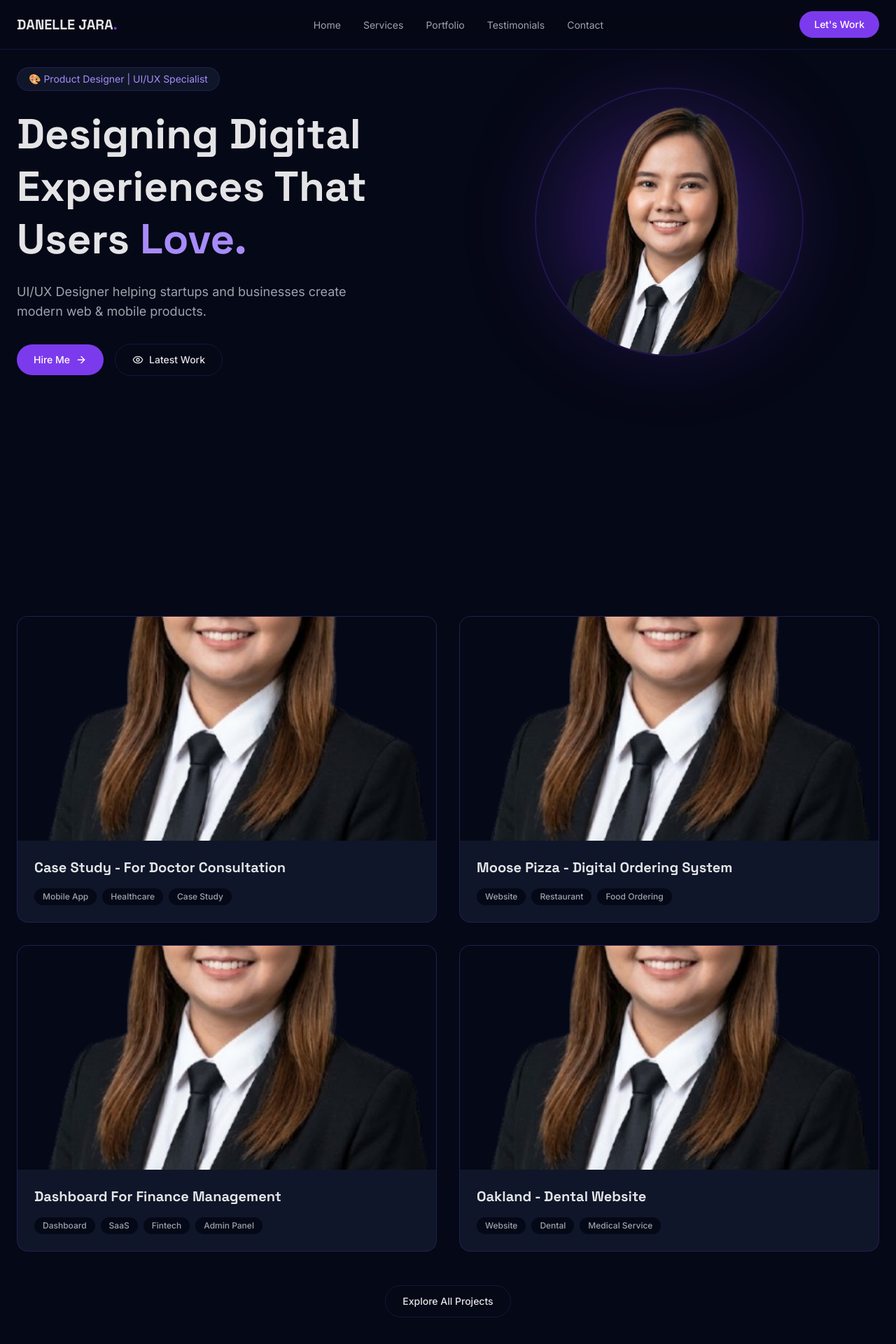
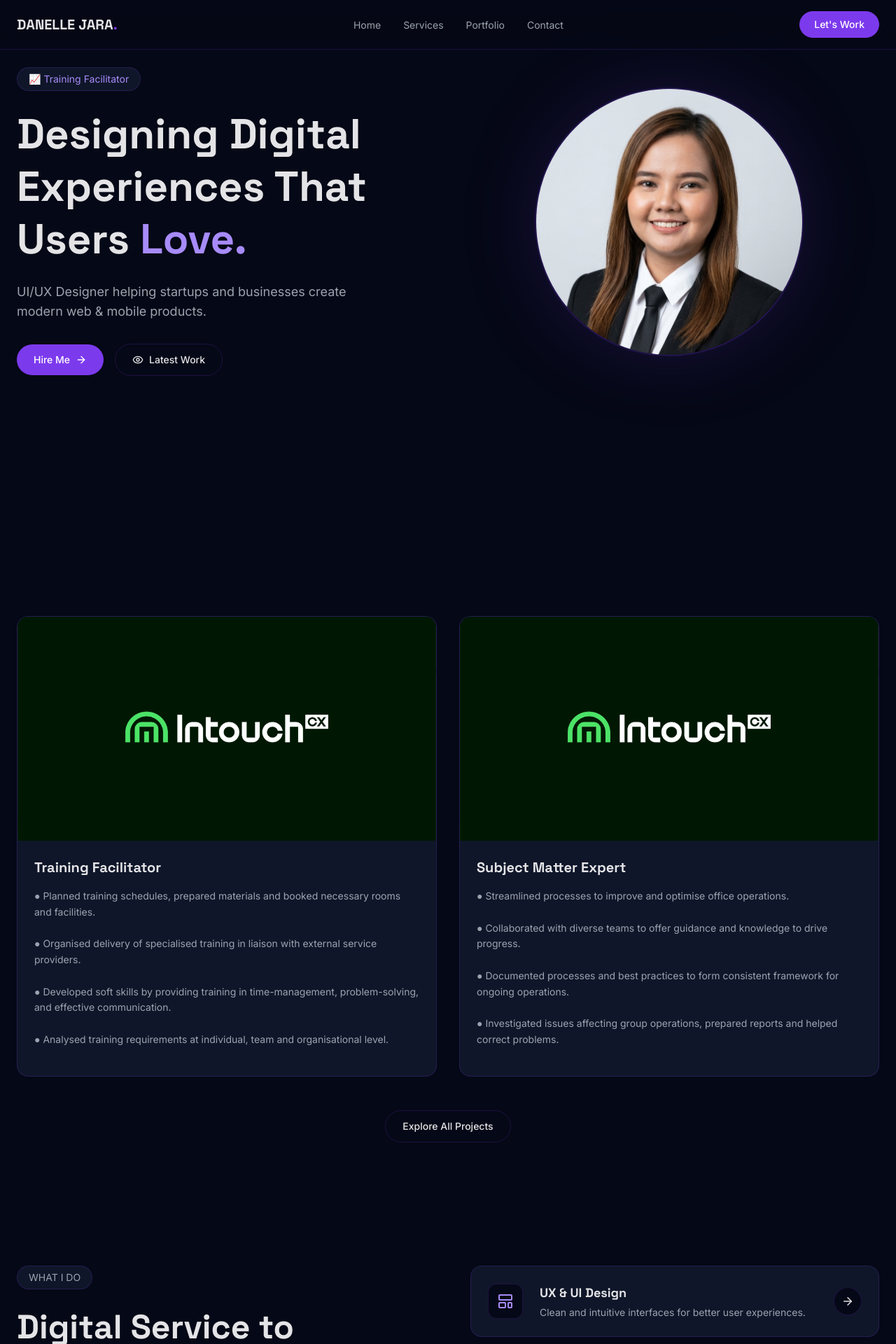
Before and after one commit to Cherubin-Hub/JaraPortfolio, a Next.js app: page / in a window 1280 px wide. Shown: the top 1920 px of the page at 70% size. Built offline with nearby package versions, Linux system fonts and the light colour scheme.

Commit message:
Update Profile Experience and Contact Information

```diff
--- a/src/app/page.tsx
+++ b/src/app/page.tsx
@@ -2,7 +2,7 @@ import Hero from "@/components/Hero";
 import ProjectGallery from "@/components/ProjectGallery";
 import Services from "@/components/Services";
 import Process from "@/components/Process";
-import Testimonials from "@/components/Testimonials";
+// import Testimonials from "@/components/Testimonials";
 import Contact from "@/components/Contact";
 import Footer from "@/components/Footer";
 
@@ -13,7 +13,7 @@ export default function Home() {
       <ProjectGallery />
       <Services />
       <Process />
-      <Testimonials />
+      {/* <Testimonials /> */}
       <Contact />
       <Footer />
     </main>
--- a/src/components/Contact.tsx
+++ b/src/components/Contact.tsx
@@ -38,7 +38,7 @@ export default function Contact() {
                 <span className="animate-ping absolute inline-flex h-full w-full rounded-full bg-green-400 opacity-75"></span>
                 <span className="relative inline-flex rounded-full h-2 w-2 bg-green-500"></span>
               </span>
-              Available for Freelance Projects
+              Available for Work
             </span>
 
             {/* Profile Image */}
@@ -52,11 +52,11 @@ export default function Contact() {
             <div className="space-y-3 w-full text-left mt-4 border-t border-border pt-6">
               <div>
                 <p className="text-xs text-foreground-muted mb-1">Email</p>
-                <p className="text-sm font-medium text-foreground">yourmail@example.com</p>
+                <p className="text-sm font-medium text-foreground">jjdanelle.1997@gmail.com</p>
               </div>
               <div>
-                <p className="text-xs text-foreground-muted mb-1">WhatsApp</p>
-                <p className="text-sm font-medium text-foreground">+63 912 345 6789</p>
+                <p className="text-xs text-foreground-muted mb-1">Mobile Number</p>
+                <p className="text-sm font-medium text-foreground">+63 920 705 4479</p>
               </div>
             </div>
           </div>
--- a/src/components/Hero.tsx
+++ b/src/components/Hero.tsx
@@ -12,7 +12,7 @@ export default function Hero() {
         <div className="flex-1 text-center md:text-left">
           {/* Badge */}
           <span className="inline-flex items-center gap-2 rounded-full border border-border bg-background-card px-4 py-1.5 text-sm text-primary-light">
-            🎨 Product Designer | UI/UX Specialist
+            📈 Training Facilitator
           </span>
 
           {/* Headline */}
@@ -58,7 +58,7 @@ export default function Hero() {
           {/* Profile image */}
           <div className="relative h-64 w-64 sm:h-80 sm:w-80 lg:h-96 lg:w-96 overflow-hidden rounded-full border-2 border-border">
             <Image
-              src="/images/profile.png"
+              src="/images/profile.jpg"
               alt="Profile photo"
               fill
               className="object-cover object-[center_20%]"
--- a/src/components/Navbar.tsx
+++ b/src/components/Navbar.tsx
@@ -7,7 +7,7 @@ const navLinks = [
   { label: "Home", href: "#home" },
   { label: "Services", href: "#services" },
   { label: "Portfolio", href: "#portfolio" },
-  { label: "Testimonials", href: "#testimonials" },
+  // { label: "Testimonials", href: "#testimonials" },
   { label: "Contact", href: "#contact" },
 ];
 
--- a/src/components/ProjectGallery.tsx
+++ b/src/components/ProjectGallery.tsx
@@ -29,7 +29,12 @@ export default function ProjectGallery() {
                   {project.title}
                 </h3>
 
-                {/* Tags */}
+                {/* Project Description */}
+                <p className="whitespace-pre-line text-sm text-foreground-muted mb-4 leading-relaxed">
+                  {project.description}
+                </p>
+
+                {/* Tags
                 <div className="flex flex-wrap gap-2">
                   {project.tags.map((tag) => (
                     <span
@@ -39,7 +44,7 @@ export default function ProjectGallery() {
                       {tag}
                     </span>
                   ))}
-                </div>
+                </div> */}
               </div>
             </div>
           ))}
--- a/src/data/projects.ts
+++ b/src/data/projects.ts
@@ -1,26 +1,40 @@
 export const projects = [
   {
     id: 1,
-    title: "Case Study - For Doctor Consultation",
-    image: "/images/profile.png", // Temporarily gamitin muna natin ang profile pic mo
+    title: "Training Facilitator",
+    description: `● Planned training schedules, prepared materials and booked necessary rooms and facilities.
+
+                  ● Organised delivery of specialised training in liaison with external service providers.
+
+                  ● Developed soft skills by providing training in time-management, problem-solving, and effective communication.
+
+                  ● Analysed training requirements at individual, team and organisational level.`,
+    image: "/images/intouchcx.jpg",
     tags: ["Mobile App", "Healthcare", "Case Study"],
   },
   {
     id: 2,
-    title: "Moose Pizza - Digital Ordering System",
-    image: "/images/profile.png",
+    title: "Subject Matter Expert",
+    description: `● Streamlined processes to improve and optimise office operations.
+
+                  ● Collaborated with diverse teams to offer guidance and knowledge to drive progress.
+
+                  ● Documented processes and best practices to form consistent framework for ongoing operations.
+
+                  ● Investigated issues affecting group operations, prepared reports and helped correct problems.`,
+    image: "/images/intouchcx.jpg",
     tags: ["Website", "Restaurant", "Food Ordering"],
   },
-  {
-    id: 3,
-    title: "Dashboard For Finance Management",
-    image: "/images/profile.png",
-    tags: ["Dashboard", "SaaS", "Fintech", "Admin Panel"],
-  },
-  {
-    id: 4,
-    title: "Oakland - Dental Website",
-    image: "/images/profile.png",
-    tags: ["Website", "Dental", "Medical Service"],
-  },
+  // {
+  //   id: 3,
+  //   title: "Dashboard For Finance Management",
+  //   image: "/images/profile.png",
+  //   tags: ["Dashboard", "SaaS", "Fintech", "Admin Panel"],
+  // },
+  // {
+  //   id: 4,
+  //   title: "Oakland - Dental Website",
+  //   image: "/images/profile.png",
+  //   tags: ["Website", "Dental", "Medical Service"],
+  // },
 ];
```
Also changed, not shown: public/images/intouchcx.jpg (added), public/images/profile.jpg (added).
